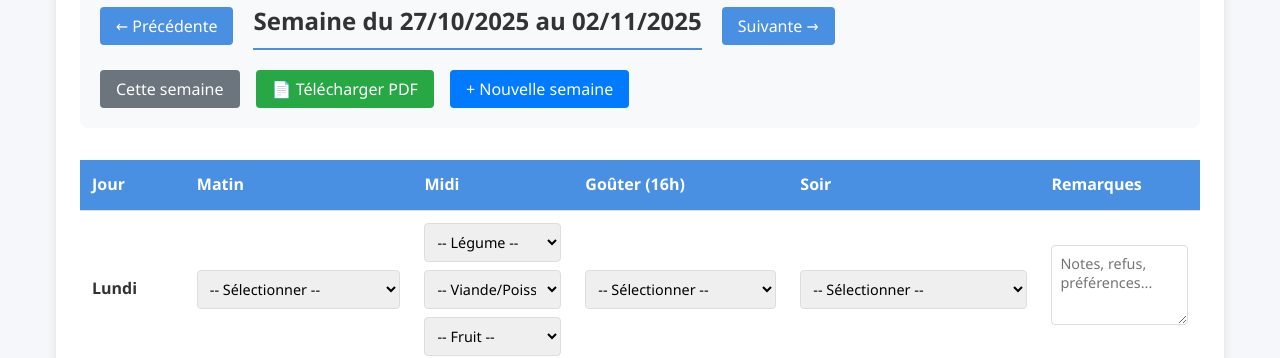
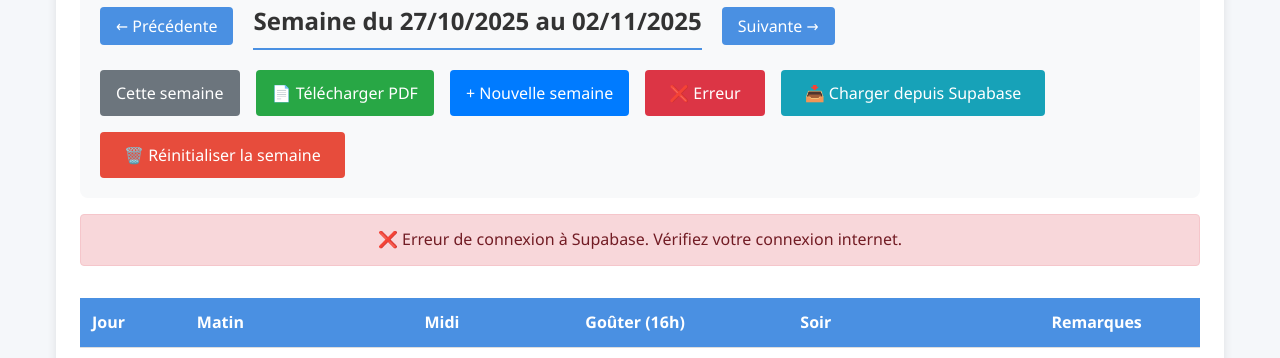
Before and after one commit to Rajo-Lahatra/alim-joy, a Next.js app: page / in a window 1280 px wide. Shown: the part 190-548 px from the top of the page. Built offline with nearby package versions, Linux system fonts and the light colour scheme; no server answers; the database is empty.

Commit message:
Feat: Add Supabase save/reset buttons

```diff
--- a/components/FoodTracker.js
+++ b/components/FoodTracker.js
@@ -1,5 +1,6 @@
 'use client'
 import { useState, useEffect } from 'react'
+import { foodTrackerAPI } from '../lib/supabase'
 
 // Données statiques - toujours disponibles
 const daysOfWeek = [
@@ -53,12 +54,93 @@ export default function FoodTracker() {
   const [weekData, setWeekData] = useState({})
   const [loading, setLoading] = useState(false)
   const [isClient, setIsClient] = useState(false)
+const [supabaseStatus, setSupabaseStatus] = useState('idle') // 'idle', 'loading', 'success', 'error'
+const saveWeekToSupabase = async () => {
+    setSupabaseStatus('loading')
+    try {
+      const success = await foodTrackerAPI.saveWeek(weekData, currentWeek)
+      if (success) {
+        setSupabaseStatus('success')
+        setTimeout(() => setSupabaseStatus('idle'), 3000) // Reset après 3 secondes
+      } else {
+        setSupabaseStatus('error')
+      }
+    } catch (error) {
+      console.error('Erreur sauvegarde Supabase:', error)
+      setSupabaseStatus('error')
+    }
+  }
+
+  // Fonction pour charger la semaine depuis Supabase
+  const loadWeekFromSupabase = async () => {
+    setSupabaseStatus('loading')
+    try {
+      const data = await foodTrackerAPI.loadWeek(currentWeek)
+      if (data) {
+        setWeekData(data)
+        saveToLocalStorage(data)
+        setSupabaseStatus('success')
+        setTimeout(() => setSupabaseStatus('idle'), 3000)
+      } else {
+        setSupabaseStatus('error')
+        alert('Aucune donnée trouvée pour cette semaine sur Supabase')
+      }
+    } catch (error) {
+      console.error('Erreur chargement Supabase:', error)
+      setSupabaseStatus('error')
+    }
+  }
+
+  // Fonction pour réinitialiser la semaine sur Supabase
+  const resetWeekInSupabase = async () => {
+    if (!confirm('Êtes-vous sûr de vouloir réinitialiser cette semaine sur Supabase ? Cette action supprimera définitivement les données.')) {
+      return
+    }
+
+    setSupabaseStatus('loading')
+    try {
+      const success = await foodTrackerAPI.resetWeek(currentWeek)
+      if (success) {
+        // Réinitialiser aussi le localStorage
+        const emptyData = createEmptyWeekData()
+        setWeekData(emptyData)
+        saveToLocalStorage(emptyData)
+        setSupabaseStatus('success')
+        setTimeout(() => setSupabaseStatus('idle'), 3000)
+      } else {
+        setSupabaseStatus('error')
+      }
+    } catch (error) {
+      console.error('Erreur réinitialisation Supabase:', error)
+      setSupabaseStatus('error')
+    }
+  }
+
+  // Fonction utilitaire pour créer des données vides
+  const createEmptyWeekData = () => {
+    const emptyData = {}
+    daysOfWeek.forEach(day => {
+      emptyData[day.name] = {
+        morning: '',
+        vegetable: '',
+        protein: '',
+        fruit_lunch: '',
+        snack: '',
+        evening: '',
+        remarks: ''
+      }
+    })
+    return emptyData
+  }
 
   // S'assurer que nous sommes côté client
   useEffect(() => {
     setIsClient(true)
     initializeWeek()
-  }, [])
+    if (isClient && currentWeek) {
+      loadWeekFromSupabase().catch(console.error)
+    }
+  }, [currentWeek, isClient])
 
   const initializeWeek = () => {
     const today = new Date()
@@ -251,9 +333,59 @@ export default function FoodTracker() {
           >
             + Nouvelle semaine
           </button>
+          <button
+          className="btn btn-success"
+          onClick={saveWeekToSupabase}
+          disabled={supabaseStatus === 'loading'}
+          style={{
+            backgroundColor: supabaseStatus === 'success' ? '#28a745' :
+                           supabaseStatus === 'error' ? '#dc3545' : '#28a745',
+            opacity: supabaseStatus === 'loading' ? 0.6 : 1
+          }}
+        >
+          {supabaseStatus === 'loading' ? '⏳ Sauvegarde...' :
+           supabaseStatus === 'success' ? '✅ Sauvegardé!' :
+           supabaseStatus === 'error' ? '❌ Erreur' : '💾 Sauvegarder sur Supabase'}
+        </button>
+
+        <button
+          className="btn"
+          onClick={loadWeekFromSupabase}
+          disabled={supabaseStatus === 'loading'}
+          style={{
+            backgroundColor: '#17a2b8',
+            color: 'white',
+            opacity: supabaseStatus === 'loading' ? 0.6 : 1
+          }}
+        >
+          {supabaseStatus === 'loading' ? '⏳ Chargement...' : '📥 Charger depuis Supabase'}
+        </button>
+
+        <button
+          className="btn btn-danger"
+          onClick={resetWeekInSupabase}
+          disabled={supabaseStatus === 'loading'}
+          style={{ opacity: supabaseStatus === 'loading' ? 0.6 : 1 }}
+        >
+          {supabaseStatus === 'loading' ? '⏳ Réinitialisation...' : '🗑️ Réinitialiser la semaine'}
+        </button>
+
         </div>
       </div>
-
+{/* Indicateur de statut Supabase */}
+      {supabaseStatus === 'error' && (
+        <div style={{
+          backgroundColor: '#f8d7da',
+          color: '#721c24',
+          padding: '0.75rem',
+          borderRadius: '4px',
+          marginBottom: '1rem',
+          textAlign: 'center',
+          border: '1px solid #f5c6cb'
+        }}>
+          ❌ Erreur de connexion à Supabase. Vérifiez votre connexion internet.
+        </div>
+      )}
       {/* Tableau COMPLET avec toutes les colonnes */}
       <div style={{ overflowX: 'auto' }}>
         <table style={{ width: '100%', borderCollapse: 'collapse', minWidth: '800px' }}>
```
Also changed, not shown: lib/supabase.js.
